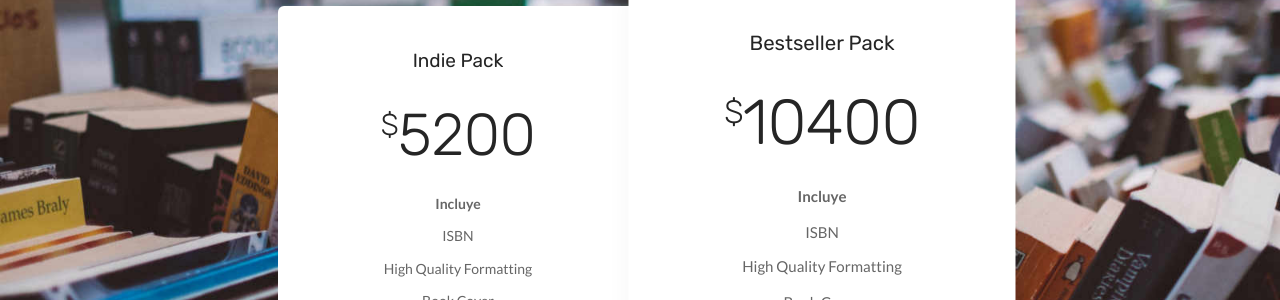
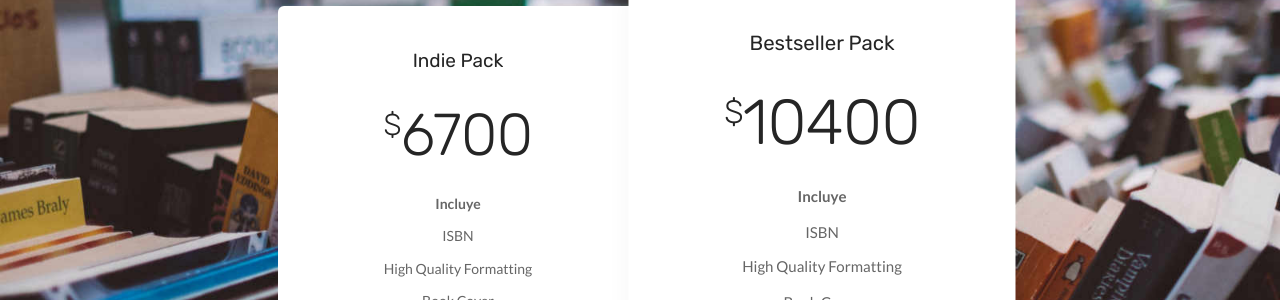
Before and after one commit to fabroeditores/fabromx, a Jekyll site: the page built from index.html, in a window 1280 px wide and 900 px high, scrolled down 1339 px. Shown: the part 160-460 px from the top of the window. Built offline with Jekyll 4.4.1, drawn with Linux system fonts in a browser that asks for light colours; some web fonts are replaced.

Commit message:
price change

```diff
--- a/_includes/services_table.html
+++ b/_includes/services_table.html
@@ -8,7 +8,7 @@
                             <div class="pricing pricing-1 boxed boxed--lg text-center box-shadow">
                                 <h4>Indie Pack</h4>
                                 <span class="h1">
-                                    <span class="pricing__dollar">$</span>5200</span>
+                                    <span class="pricing__dollar">$</span>6700</span>
                                     <ul>
                                         <li><b>Incluye</b></li>
                                         <li>ISBN</li>
--- a/services/indie-pack.html
+++ b/services/indie-pack.html
@@ -41,7 +41,7 @@ hosted_button_id: YD33BEZSZ3ZEY
                                 <div class="pricing pricing-1 boxed boxed--lg boxed--border">
                                     <h3>Price</h3>
                                     <span class="h2">
-                                        <strong>$5200</strong>
+                                        <strong>$6700</strong>
                                     </span>
                                     <span class="label">Clients Choice</span>
 
```
